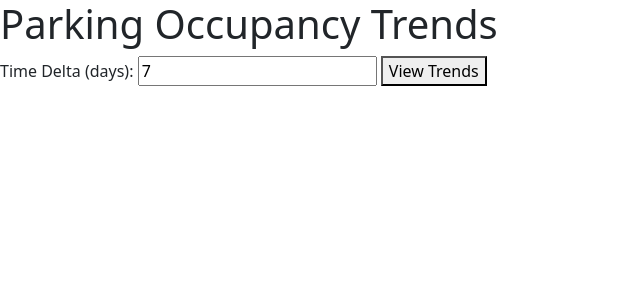
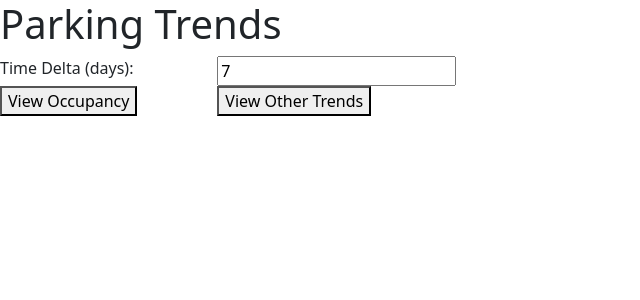
Before and after one commit to eglisi1/car_parking, a Flask app: page / in a window 1280 px wide. Shown: the top 300 px of the page, without its empty margins (0-640 px from the left). Run offline with Flask 3, Linux system fonts and the light colour scheme; parts of the project's set-up code (start-up, migrations or seed data) failed here and were passed over.

Commit message:
setup for different endpoints

```diff
--- a/src/visual_analytics/templates/index.html
+++ b/src/visual_analytics/templates/index.html
@@ -2,21 +2,40 @@
 <html lang="en">
 
 <head>
-    <title>Parking Occupancy</title>
-    <link href="https://cdn.jsdelivr.net/npm/bootstrap@5.3.2/dist/css/bootstrap.min.css" rel="stylesheet"
-        integrity="sha384-T3c6CoIi6uLrA9TneNEoa7RxnatzjcDSCmG1MXxSR1GAsXEV/Dwwykc2MPK8M2HN" crossorigin="anonymous">
+    <title>Parking Trends</title>
+    <link href="https://cdn.jsdelivr.net/npm/bootstrap@5.3.2/dist/css/bootstrap.min.css" rel="stylesheet">
 </head>
 
 <body>
-    <h1>Parking Occupancy Trends</h1>
-    <form action="/occupancy_trends" method="get">
-        <label for="timedelta">Time Delta (days):</label>
-        <input type="number" id="timedelta" name="timedelta" min="1" value="7">
-        <button type="submit">View Trends</button>
+    <h1>Parking Trends</h1>
+    <form id="trendsForm" action="" method="get">
+        <div class="row">
+            <div class="col-2">
+                <label for="timedelta">Time Delta (days):</label>
+            </div>
+            <div class="col-2">
+                <input type="number" id="timedelta" name="timedelta" min="7" value="7">
+            </div>
+        </div>
+        <div class="row">
+            <div class="col-2">
+                <button type="button" onclick="submitForm('/occupancy_trends')">View Occupancy</button>
+            </div>
+            <div class="col-2">
+                <button type="button" onclick="submitForm('/')">View Other Trends</button>
+            </div>
+        </div>
     </form>
-    <script src="https://cdn.jsdelivr.net/npm/bootstrap@5.3.2/dist/js/bootstrap.bundle.min.js"
-        integrity="sha384-C6RzsynM9kWDrMNeT87bh95OGNyZPhcTNXj1NW7RuBCsyN/o0jlpcV8Qyq46cDfL"
-        crossorigin="anonymous"></script>
+
+    <script>
+        function submitForm(action) {
+            var form = document.getElementById('trendsForm');
+            form.action = action;
+            form.submit();
+        }
+    </script>
+
+    <script src="https://cdn.jsdelivr.net/npm/bootstrap@5.3.2/dist/js/bootstrap.bundle.min.js"></script>
 </body>
 
 </html>
```
